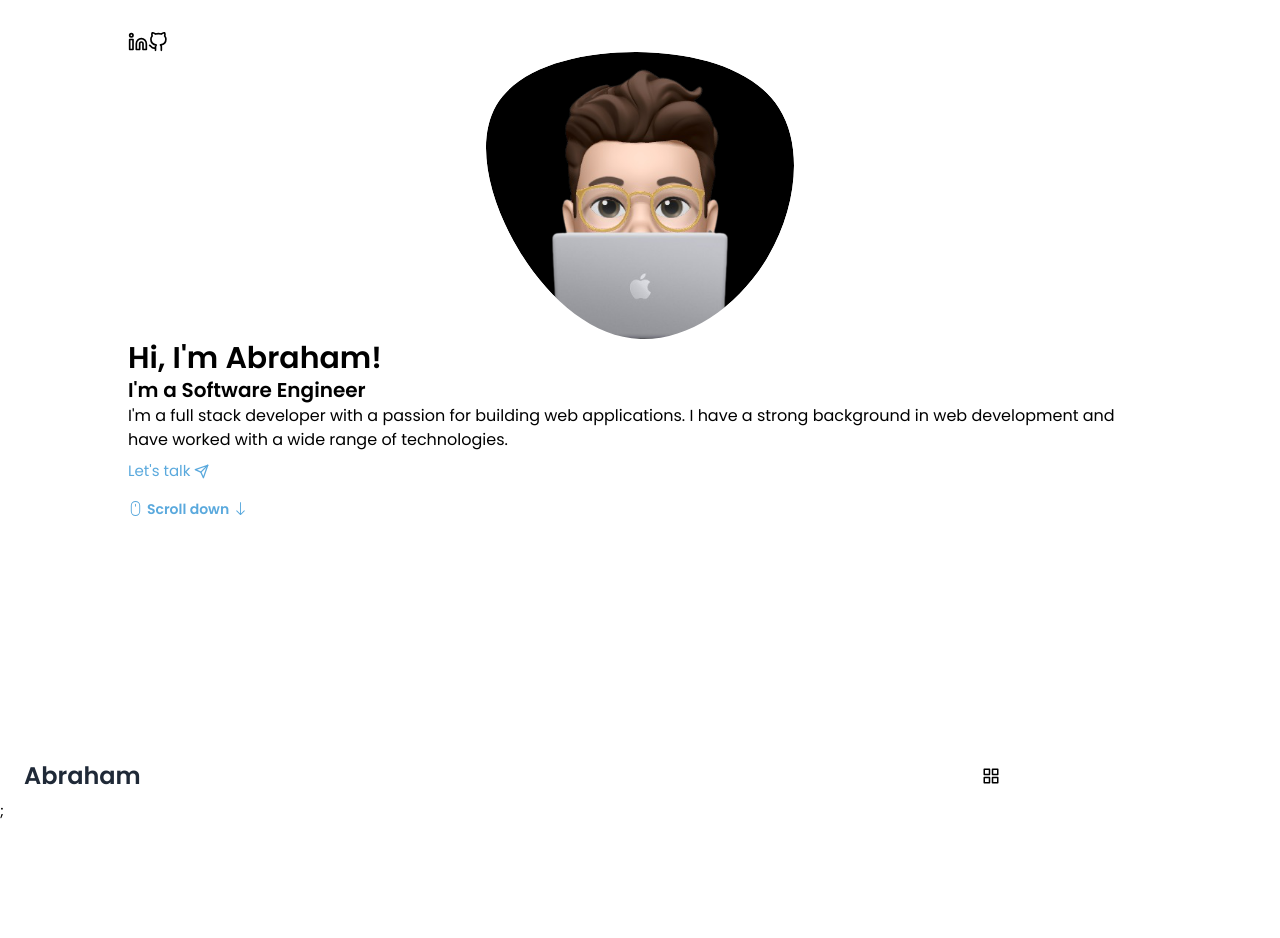
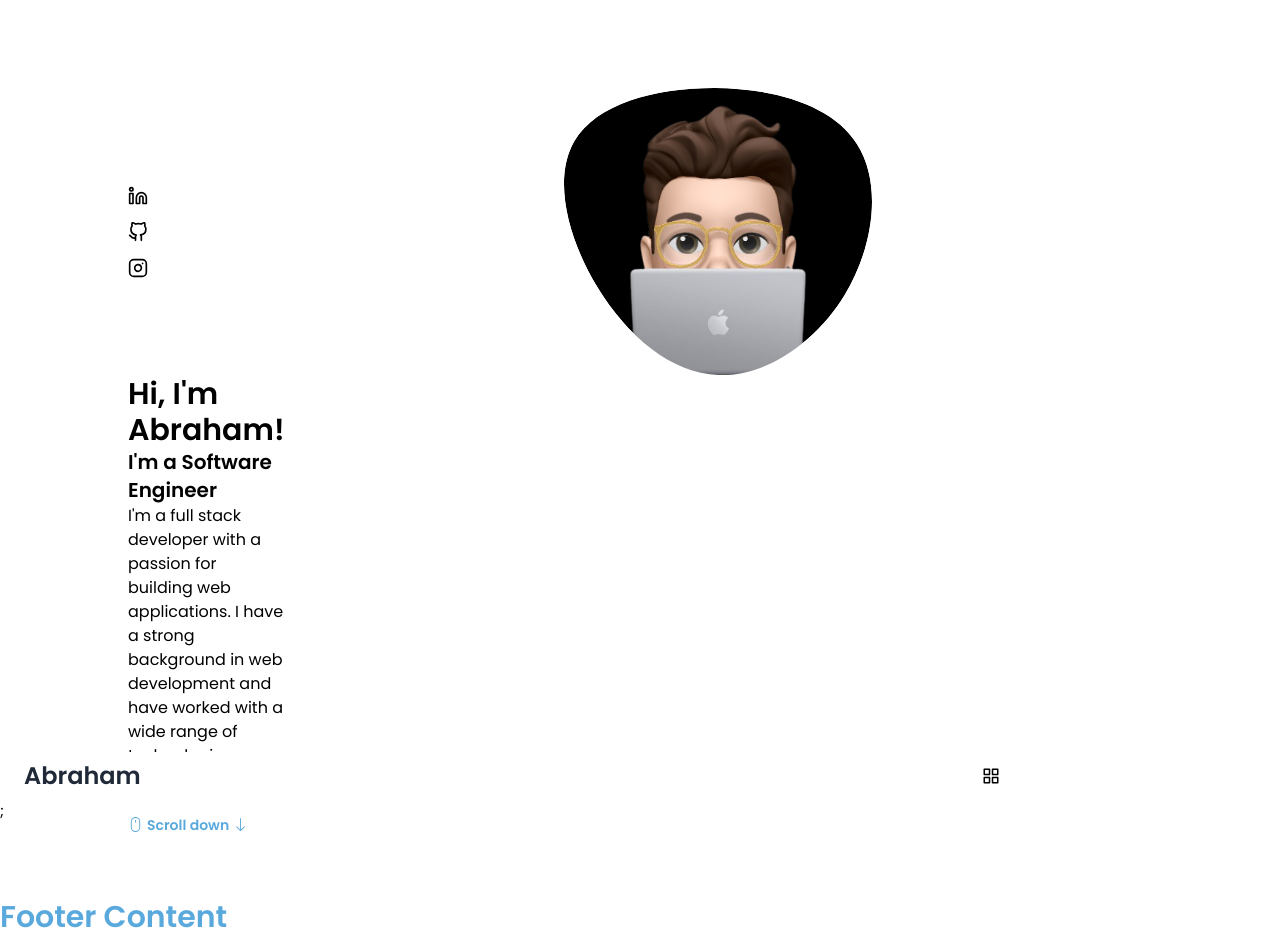
Before and after one commit to idkan/Portafolio, a Next.js app: page / in a window 1280 px wide. Before the commit the page ends 823 px from the top, so only its background shows below. Built offline with nearby package versions, Linux system fonts and the light colour scheme.

Commit message:
Added customo grid template columns

```diff
--- a/pages/index.js
+++ b/pages/index.js
@@ -1,17 +1,18 @@
 import Layout from "../components/Layout";
 
-import { FiLinkedin, FiGithub, FiSend } from "react-icons/fi";
+import { FiLinkedin, FiGithub, FiInstagram, FiSend } from "react-icons/fi";
 import { BsMouse, BsArrowDown } from "react-icons/bs";
 
 const Home = () => {
 	return (
 		<Layout>
 			<section id="home" className="pt-8 px-4 pb-16">
-				<div className="max-w-5xl mx-auto grip">
-					<div className="grid  mb-4">
-						<div className="home__social flex items-center justify-start">
+				<div className="max-w-5xl mx-auto grip gap-4">
+					<div className="grid grid-cols-home-content pt-14 items-center mb-4">
+						<div className="grid grid-cols-home-social gap-y-4">
 							<a href="https://www.linkedin.com/in/abraham-serena/" target="_blank" rel="noopener noreferrer"><FiLinkedin className="text-xl" /></a>
-							<a href="https://github.com/idkan" target="_blank" rel="noopener noreferrer"><FiGithub className="text-xl" /></a>
+							<a href="https://github.com/idkan/" target="_blank" rel="noopener noreferrer"><FiGithub className="text-xl" /></a>
+							<a href="https://www.instagram.com/abraham_salk/" target="_blank" rel="noopener noreferrer"><FiInstagram className="text-xl" /></a>
 						</div>
 						<div className="home__img">
 							<svg viewBox="0 0 200 187" className="w-96 h-72 m-auto">
--- a/tailwind.config.js
+++ b/tailwind.config.js
@@ -12,6 +12,10 @@ module.exports = {
 				primary: "var(--primary-color)",
 				secondary: "var(--secondary-color)",
 			},
+			gridTemplateColumns: {
+				'home-social': 'max-content',
+				'home-content': '.5fr 3fr',
+			  }
 		},
 	},
 	plugins: [],
```
